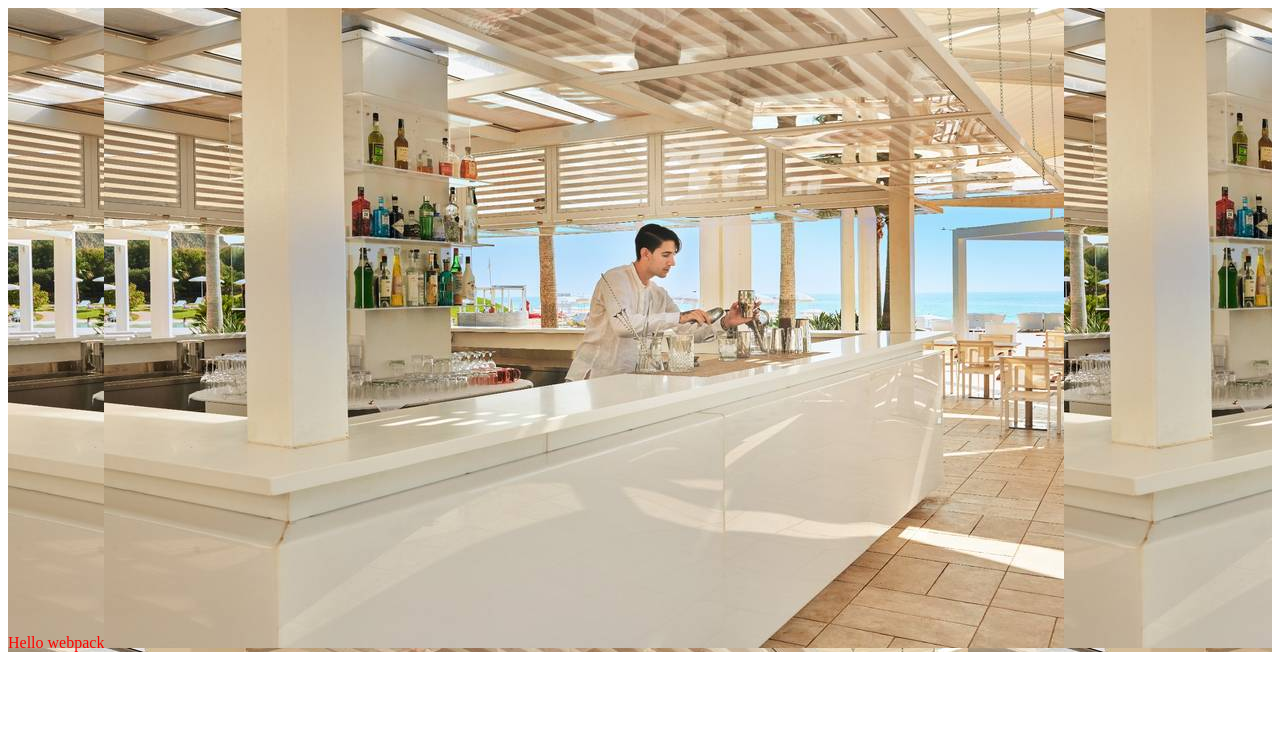
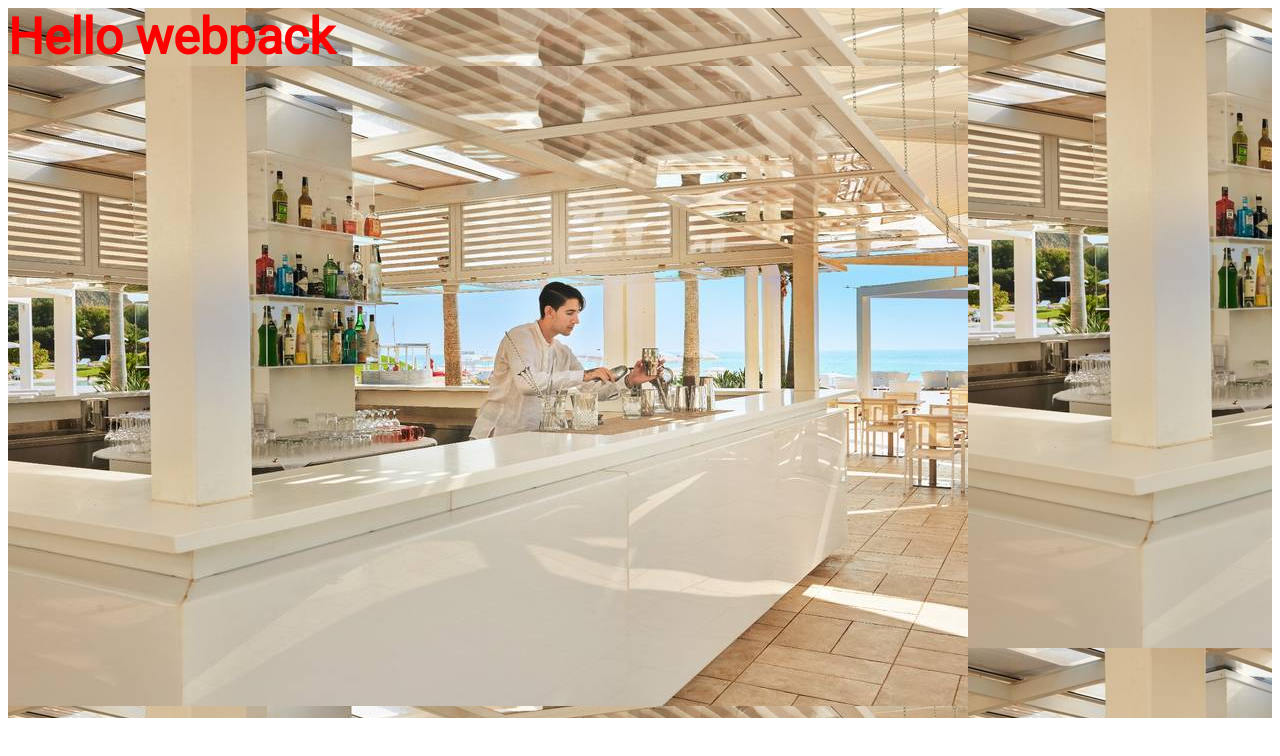
Before and after one commit to kessio-personal-tutorials/webpack-demo, a website built with webpack: page dist/index.html in a window 1280 px wide. Built offline with Linux system fonts and the light colour scheme.

Commit message:
Imported a google font to our css

```diff
--- a/package.json
+++ b/package.json
@@ -17,6 +17,7 @@
     "webpack-cli": "^4.10.0"
   },
   "dependencies": {
+    "font-awesome": "^4.7.0",
     "lodash": "^4.17.21"
   }
 }
--- a/src/style.css
+++ b/src/style.css
@@ -1,4 +1,9 @@
+@import url("https://fonts.googleapis.com/css?family=Montserrat:400,700|Roboto:100,300,400");
+
 .hello {
     color: red;
     background: url('./hotel.jpeg');
+    font-family: 'Roboto', sans-serif;
+    font-size: 50px;
+    font-weight: 800;
   }
--- a/webpack.config.js
+++ b/webpack.config.js
@@ -16,6 +16,10 @@ module.exports = {
         test: /\.(png|svg|jpg|jpeg|gif)$/i,
         type: 'asset/resource',
       },
+      {
+        test: /\.(woff|woff2|eot|ttf|otf)$/i,
+        type: 'asset/resource',
+      },
     ],
   },
 };
```
Also changed, not shown: README.md, dist/bundle.js, dist/c1e38fd9e0e74ba58f7a.svg (added), dist/f691f37e57f04c152e23.woff (added), 1 other file.
